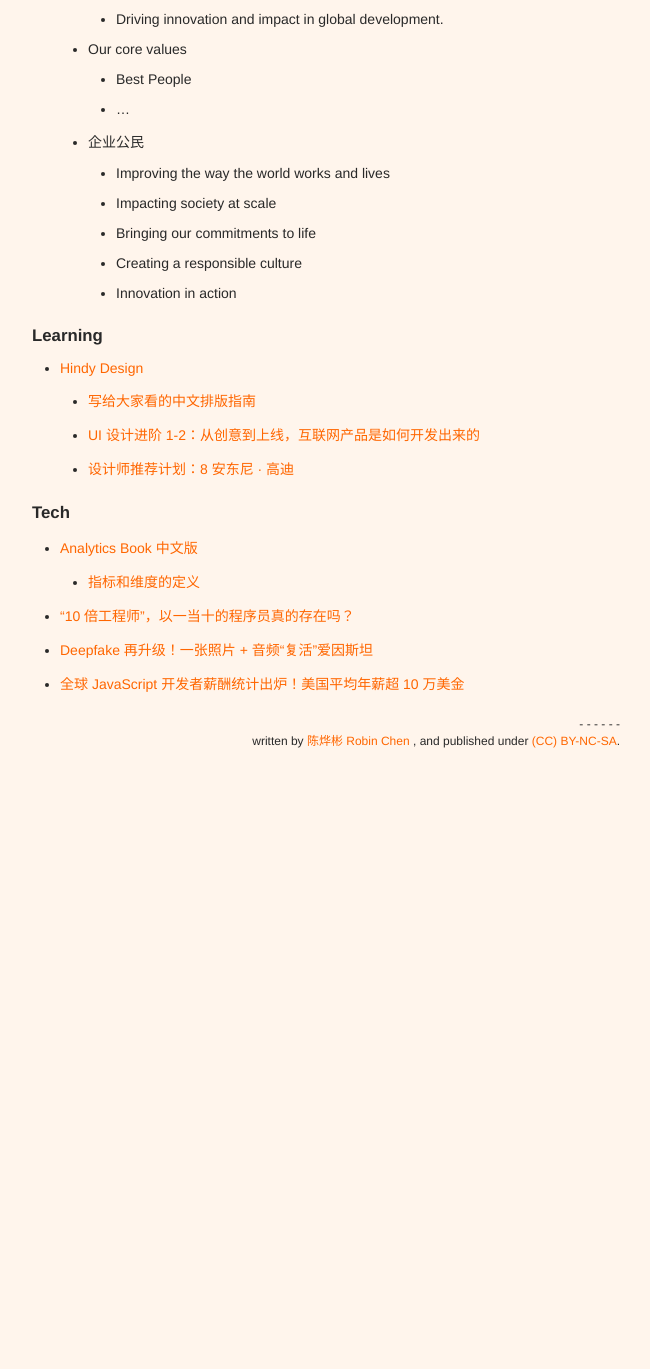
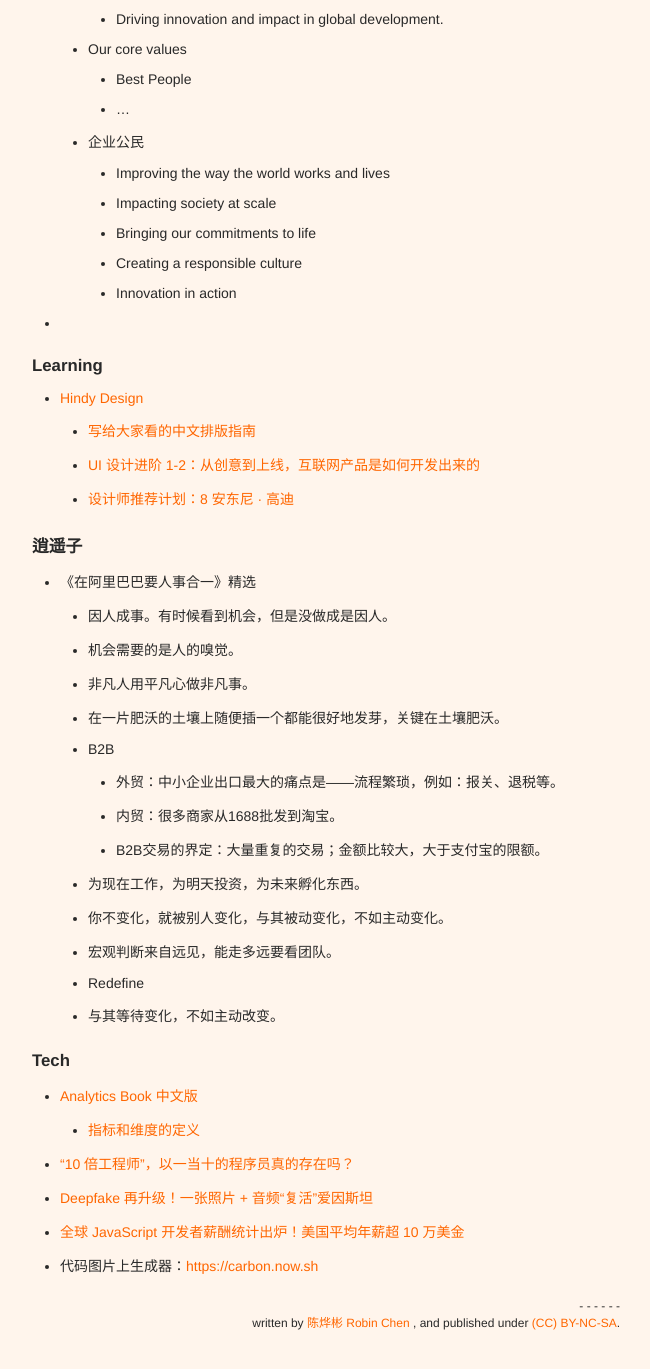
Before and after one commit to xianyuxmu/xianyuxmu.github.io, a Jekyll site: the page built from _posts/2019-07-03-reading-quarter-3.md, in a window 1280 px wide and 1400 px high, scrolled down 3262 px. Shown: the top 1369 px of the window, without its empty margins (314-964 px from the left). Built offline with Jekyll 4.4.1, drawn with Linux system fonts in a browser that asks for light colours; comment, search, counter and statistics services are not loaded; before the commit the page ends 4080 px from its top, so only the background shows below that.

Commit message:
Update 2019-07-03-reading-quarter-3.md

```diff
--- a/_posts/2019-07-03-reading-quarter-3.md
+++ b/_posts/2019-07-03-reading-quarter-3.md
@@ -102,6 +102,7 @@
 		- Bringing our commitments to life
 		- Creating a responsible culture
 		- Innovation in action
+-
 
 
 ### Learning
@@ -111,7 +112,22 @@
 	- [UI 设计进阶 1-2：从创意到上线，互联网产品是如何开发出来的](https://zhuanlan.zhihu.com/p/34249920)
 	- [设计师推荐计划：8 安东尼 · 高迪](https://zhuanlan.zhihu.com/p/32829349)
 
+### 逍遥子
 
+- 《在阿里巴巴要人事合一》精选
+	- 因人成事。有时候看到机会，但是没做成是因人。
+	- 机会需要的是人的嗅觉。
+	- 非凡人用平凡心做非凡事。
+	- 在一片肥沃的土壤上随便插一个都能很好地发芽，关键在土壤肥沃。
+	- B2B
+		- 外贸：中小企业出口最大的痛点是——流程繁琐，例如：报关、退税等。
+		- 内贸：很多商家从1688批发到淘宝。
+		- B2B交易的界定：大量重复的交易；金额比较大，大于支付宝的限额。
+	- 为现在工作，为明天投资，为未来孵化东西。
+	- 你不变化，就被别人变化，与其被动变化，不如主动变化。
+	- 宏观判断来自远见，能走多远要看团队。
+	- Redefine
+	- 与其等待变化，不如主动改变。
 
 
 ### Tech
@@ -121,3 +137,4 @@
 - [“10 倍工程师”，以一当十的程序员真的存在吗？](https://www.infoq.cn/article/Qg64MyvgDW-k4pElXuBy)
 - [Deepfake 再升级！一张照片 + 音频“复活”爱因斯坦](https://www.infoq.cn/article/CM72xuNm35pNdrw7p_yT)
 - [全球 JavaScript 开发者薪酬统计出炉！美国平均年薪超 10 万美金](https://www.infoq.cn/article/zNQ8Wx3p2-M9EKt68FuB)
+- 代码图片上生成器：[https://carbon.now.sh](https://carbon.now.sh)
```
